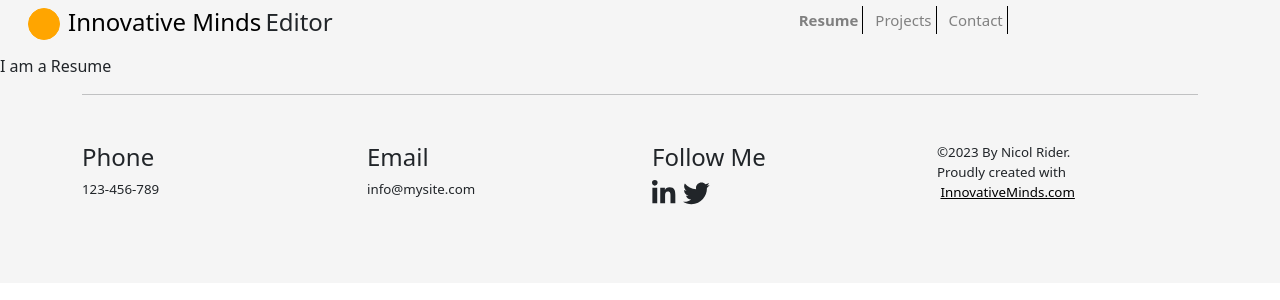
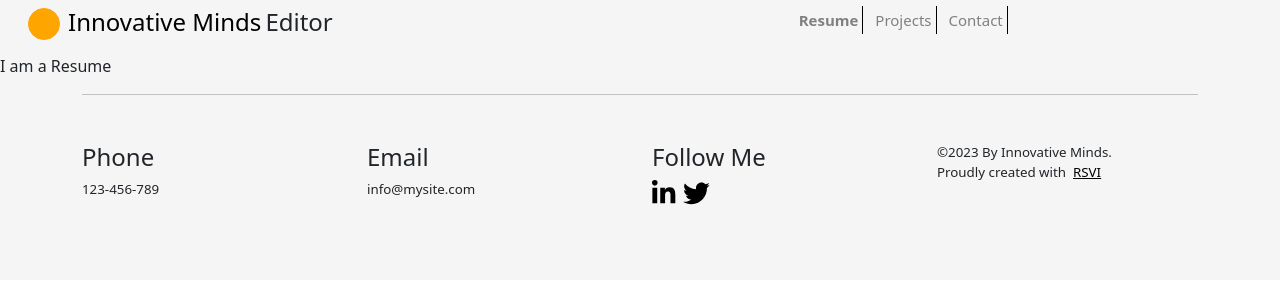
Before and after one commit to Shadab06/imn4_assignments, a React (Create React App) app: page /resume in a window 1280 px wide. Shown: the top 300 px of the page. Built offline with nearby package versions, Linux system fonts and the light colour scheme.

Commit message:
Footer upload

```diff
--- a/src/components/Footer.js
+++ b/src/components/Footer.js
@@ -19,13 +19,20 @@ class Footer extends Component {
             </div>
             <div className="col">
               <h4>Follow Me</h4>
-              <FontAwesomeIcon icon={faLinkedinIn} size="2x" className="" />
-              <FontAwesomeIcon icon={faTwitter} size="2x" className="mx-2" />
+              <a href="https://www.linkedin.com/company/rehabilitation-society-of-visually-impaired/">
+                <FontAwesomeIcon icon={faLinkedinIn} size="2x" className="" />
+              </a>
+              <a href="#twitterLink">
+                <FontAwesomeIcon icon={faTwitter} size="2x" className="mx-2" />
+              </a>
             </div>
             <div className="col">
               <p>
-                &copy;2023 By Nicol Rider.<br></br>Proudly created with &nbsp;
-                <a href="wix.com">InnovativeMinds.com</a>
+                &copy;2023 By Innovative Minds.<br></br>Proudly created with
+                &nbsp;
+                <a href="https://www.linkedin.com/company/rehabilitation-society-of-visually-impaired/">
+                  RSVI
+                </a>
               </p>
             </div>
           </div>
```
